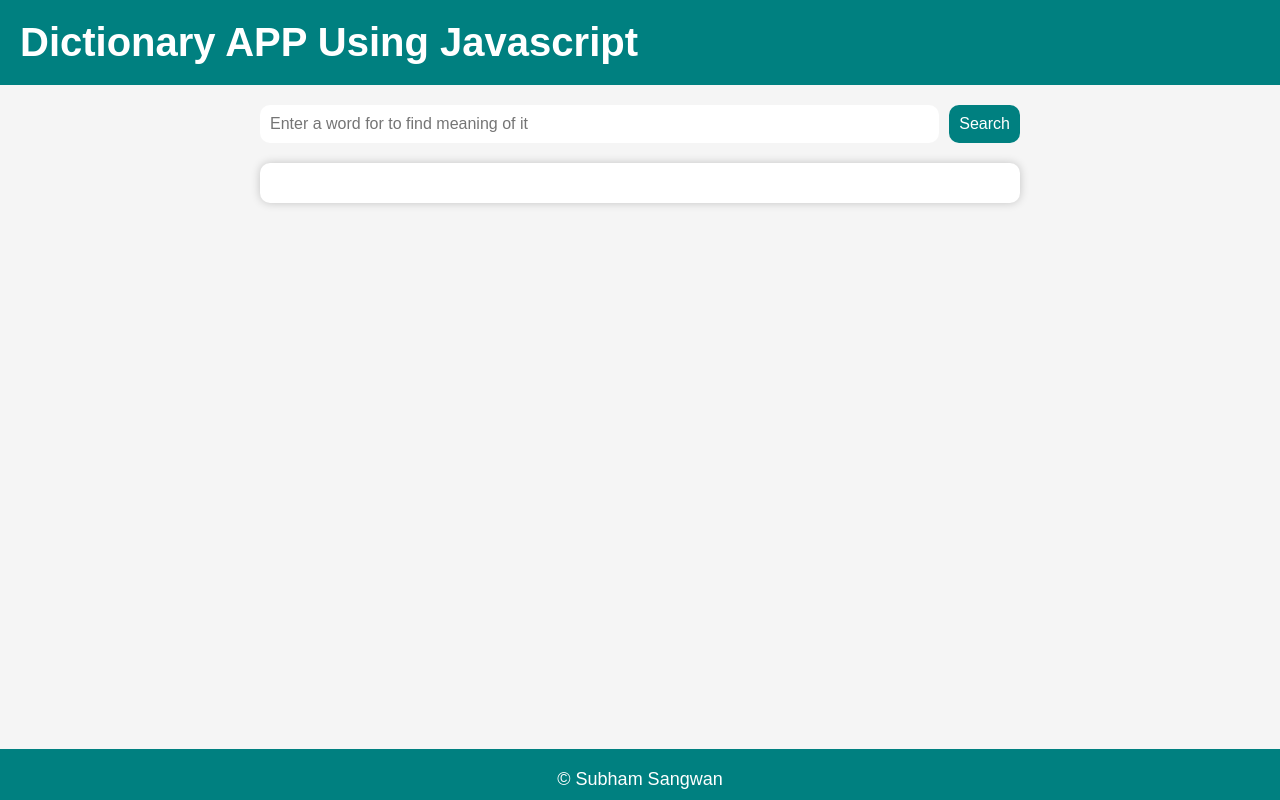
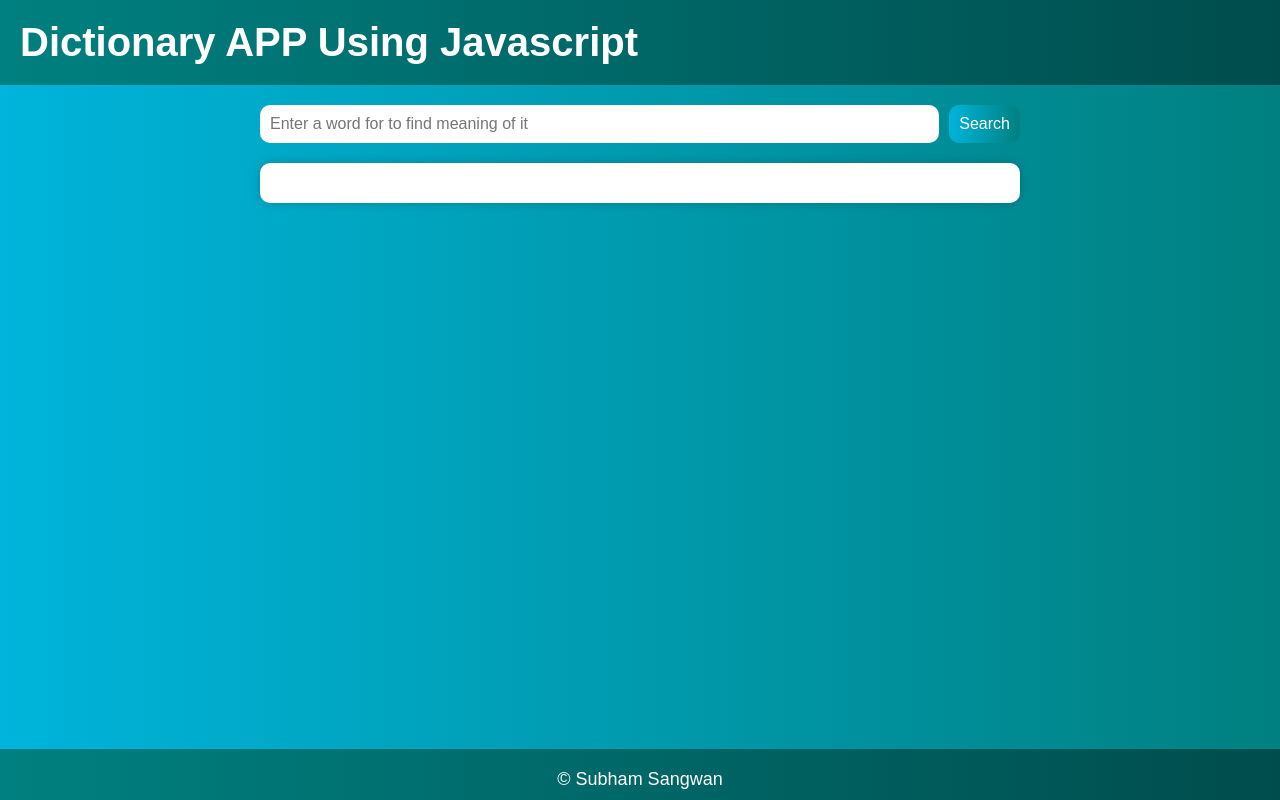
Before and after one commit to Subham-KRLX/Dictionary_API, a plain HTML site: page index.html in a window 1280 px wide. Drawn offline with Linux system fonts and the light colour scheme.

Commit message:
Update style.css
Update gradient incss

```diff
--- a/style.css
+++ b/style.css
@@ -6,11 +6,12 @@
 
 body{
     font-family: Arial,sans-serif;
-    background-color: #f5f5f5;
+    background: linear-gradient(to right, #00b4db, #008080);
     width: 100vw;
 }
+
 header{
-    background-color: #008080;
+    background: linear-gradient(to right, #008080, #004d4d);
     padding: 20px;
     color: #fff;
 }
@@ -18,20 +19,23 @@ header{
 header h1{
     font-size: 40px;
 }
+
 main{
     min-height: 83vh;
     padding: 20px;
     max-width: 800px;
     margin: 0 auto;
 }
+
 main form{
     display: flex;
     justify-content: center;
 }
+
 main form input[type='text']{
     flex-grow: 1;
+}
 
-}
 main form input,button,.result div a{
     border: none;
     font-size: 16px;
@@ -39,14 +43,15 @@ main form input,button,.result div a{
     border-radius: 10px;
     padding: 10px;
 }
+
 button{
-    background-color: #008080;
+    background: linear-gradient(to right, #00b4db, #008080);
     color: #fff;
     margin-left: 10px;
 }
 
 footer{
-    background-color: #008080;
+    background: linear-gradient(to right, #008080, #004d4d);
     color: #fff;
     padding: 20px;
     text-align: center;
@@ -62,22 +67,27 @@ footer{
     margin-top: 20px;
     box-shadow: 0px 0px 10px rgba(0,0,0,0.2);
 }
+
 .result p{
     margin-top: 10px;
 }
+
 .result .partsOfSpeech{
     font-style: italic;
     color: #008080;
     margin-top: 2px;
 }
+
 .result div {
     margin-top: 20px;
 }
+
 .result div a{
     text-decoration: none;
-    background-color: #008080;
+    background: linear-gradient(to right, #00b4db, #008080);
     color: #fff;
 }
+
 .result li{
     padding: 3px;
     margin-left: 20px;
```
